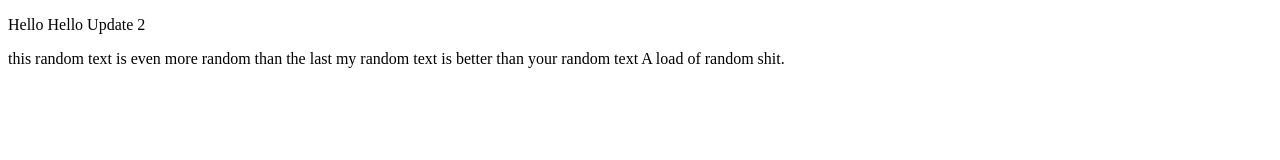
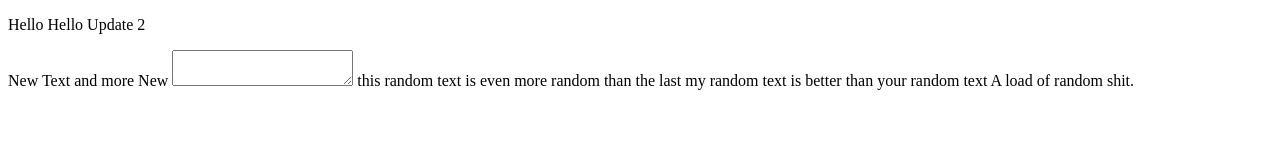
Before and after one commit to mjpcpu/my-first-website, a plain HTML site: page index.html in a window 1280 px wide. Drawn offline with Linux system fonts and the light colour scheme.

Commit message:
Edit Index

```diff
--- a/index.html
+++ b/index.html
@@ -2,6 +2,7 @@
 <html lang="en">
 <head>
     <p> Hello Hello Update 2</p>
+    <p1>New Text and more New <Textarea></Textarea></p1>
     <meta charset="UTF-8">
     <meta http-equiv="X-UA-Compatible" content="IE=edge">
     <meta name="viewport" content="width=device-width, initial-scale=1.0">
```
